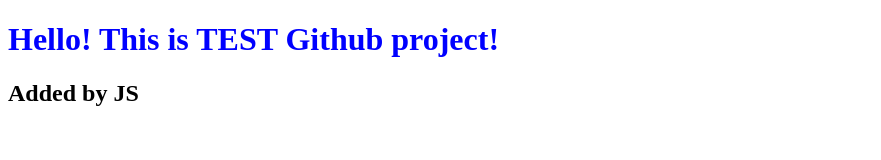
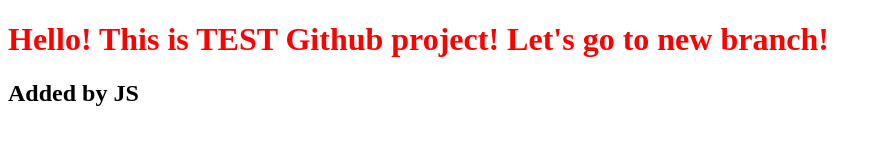
Before and after one commit to alexfedorov86/test-first, a plain HTML site: page index.html in a window 1280 px wide. Shown: the whole page, without its empty margins (0-881 px from the left). Drawn offline with Linux system fonts and the light colour scheme.

Commit message:
Small text and color changes

```diff
--- a/index.html
+++ b/index.html
@@ -8,7 +8,7 @@
     <link rel='stylesheet' type='text/css' media='screen' href='style.css'>
 </head>
 <body>
-    <h1>Hello! This is TEST Github project!</h1>
+    <h1>Hello! This is TEST Github project! Let's go to new branch!</h1>
     <h2></h2>
 
     <script type='text/javascript' src='script.js'></script>
--- a/style.css
+++ b/style.css
@@ -1,3 +1,3 @@
 h1 {
-    color: blue;
+    color: red;
 }
```
